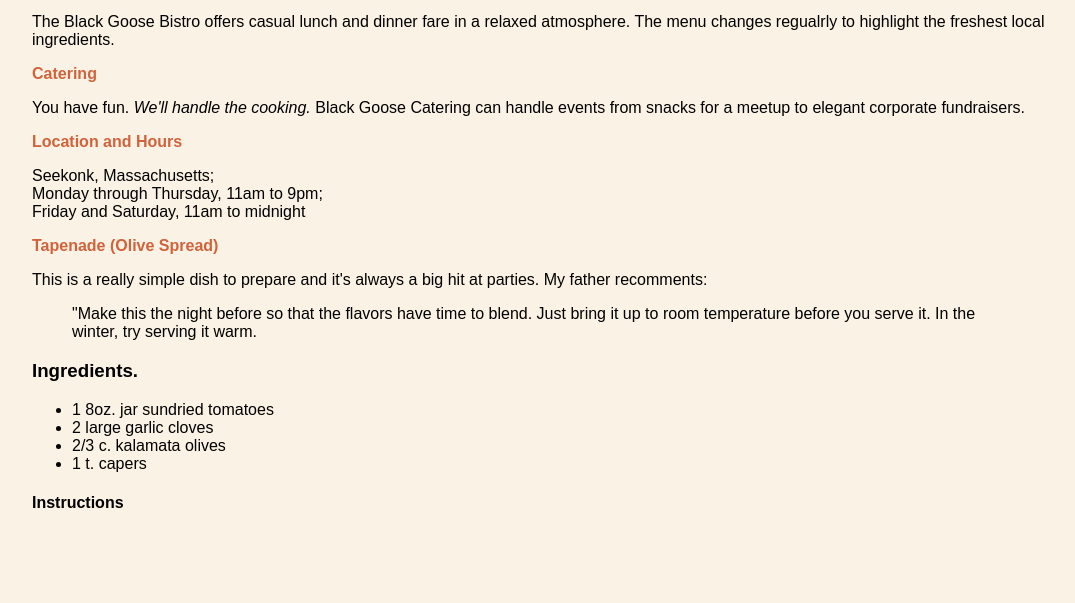
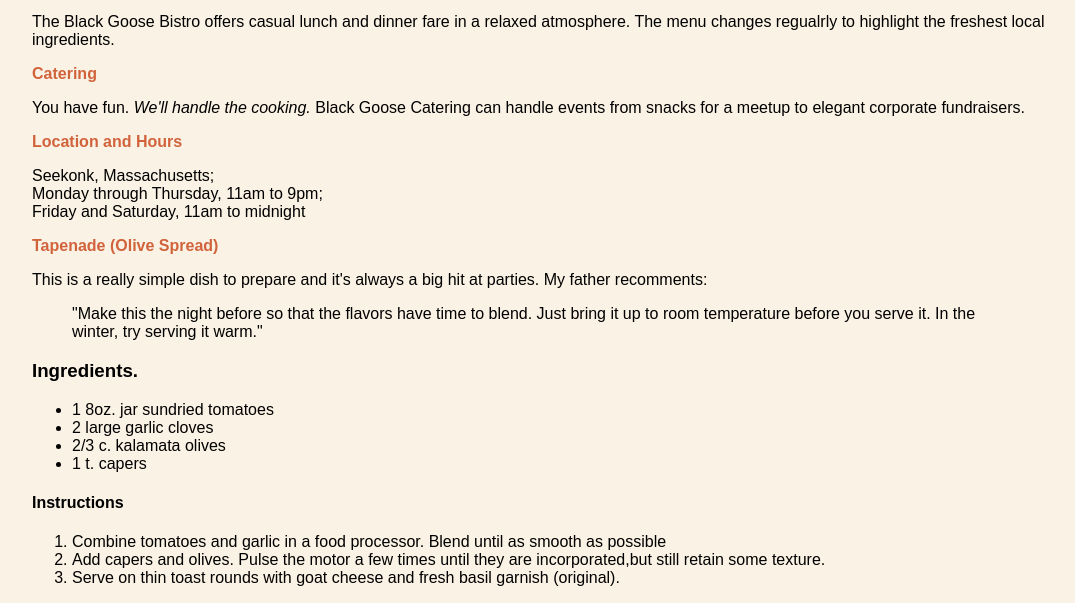
Before and after one commit to gango-anan/HTML-Practice, a plain HTML site: page LearningWebDesign/bistro/index.html in a window 1280 px wide. Shown: the part 293-896 px from the top of the page, without its empty margins (96-1171 px from the left). Before the commit the page ends 826 px from the top, so only its background shows below. Drawn offline with Linux system fonts and the light colour scheme.

Commit message:
Added the preparation instructions to index.html

```diff
--- a/LearningWebDesign/bistro/index.html
+++ b/LearningWebDesign/bistro/index.html
@@ -48,7 +48,7 @@
 			parties. My father recomments:</p>
 		<blockquote>"Make this the night before so that the flavors have time to blend. Just
 			bring it up to room temperature before you serve it. In the winter, try
-			serving it warm.</blockquote>
+			serving it warm."</blockquote>
 
 		<h3>Ingredients.</h3>
 		<ul>
@@ -59,7 +59,11 @@
 		</ul>
 
 		<h4>Instructions</h4>
-
+		<ol>
+			<li>Combine tomatoes and garlic in a food processor. Blend until as smooth as possible</li>
+			<li>Add capers and olives. Pulse the motor a few times until they are incorporated,but still retain some texture.</li>
+			<li>Serve on thin toast rounds with goat cheese and fresh basil garnish (original). </li>
+		</ol>
 
 	</body>
 </html>
```
